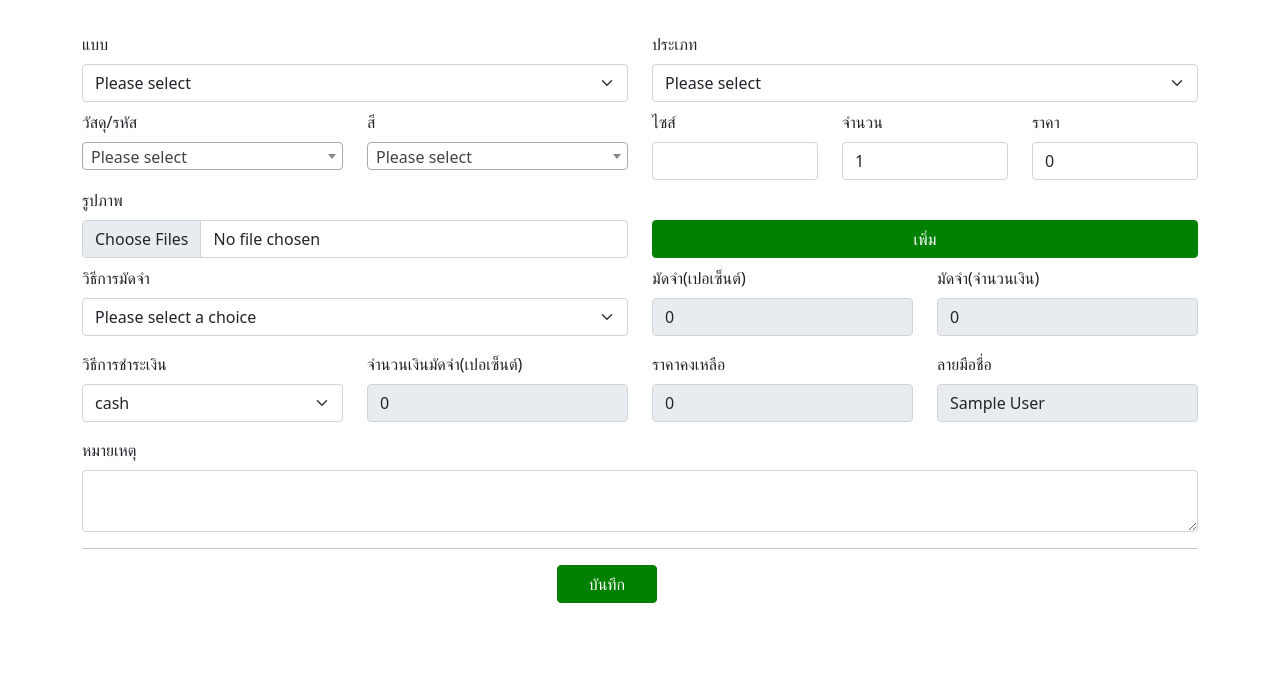
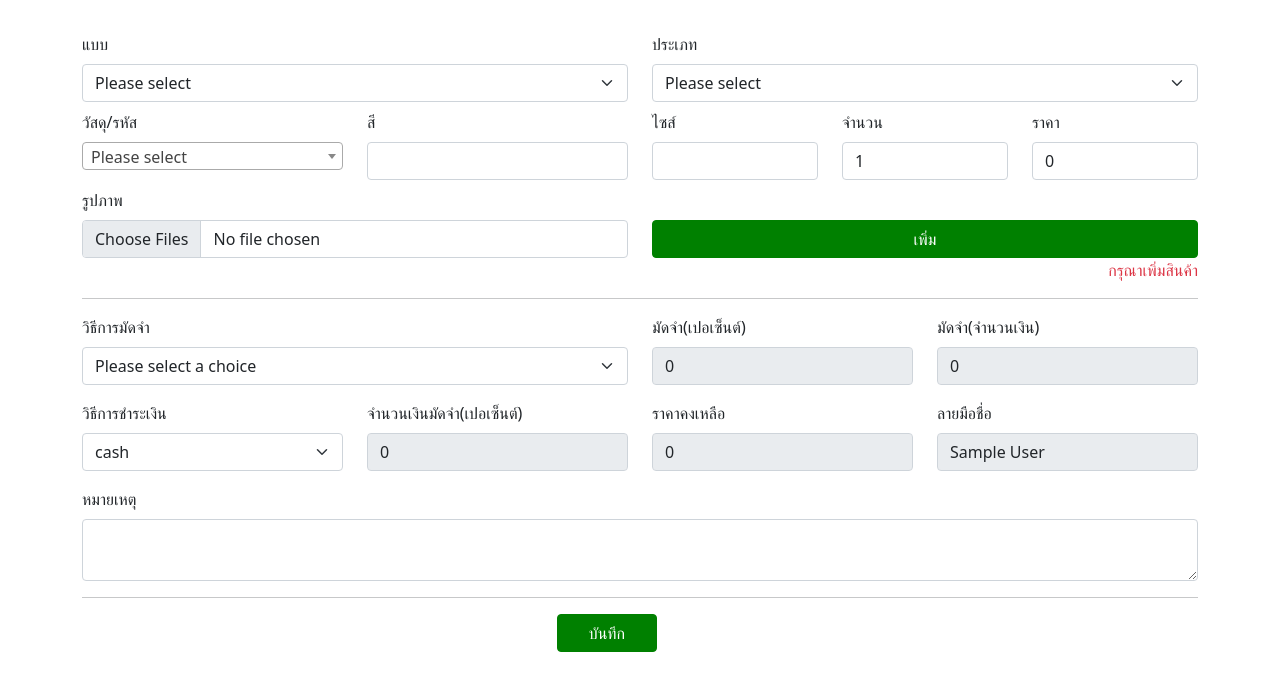
Before and after one commit to toppyishappy/furtniture_crm, a Django app: page /purchase-order/1/item in a window 1280 px wide. Shown: the part 56-747 px from the top of the page. Run offline with Django 3.2, Linux system fonts and the light colour scheme; the visitor is signed in with stand-in values (Sample User, id 1); data that the repository does not hold is empty; style sheets or scripts are compiled from the project's sources; some libraries are stand-ins or nearby versions.

Commit message:
update column color

```diff
--- a/core/forms.py
+++ b/core/forms.py
@@ -36,7 +36,7 @@ class PurchaseOrderForm(ModelForm):
 class ItemForm(forms.Form):
     type_id = forms.ModelChoiceField(queryset=ItemType.objects.all(), widget=forms.Select(attrs={'class':'form-select'}), empty_label="Please select")
     model_id = forms.ModelChoiceField(queryset=ItemModel.objects.all(), widget=forms.Select(attrs={'class':'form-select'}), empty_label="Please select")
-    color_id = forms.ModelChoiceField(queryset=ItemColor.objects.all(), widget=forms.Select(attrs={'class':'form-select', 'id': 'color-select'}), empty_label="Please select")
+    color = forms.CharField(required=False, max_length=50, widget=forms.TextInput(attrs={'class':'form-control'}))
     material_id = forms.ModelChoiceField(queryset=ItemMaterial.objects.all(), widget=forms.Select(attrs={'class':'form-select', 'id':'material-select'}), empty_label="Please select")
     size = forms.CharField(widget=forms.TextInput(attrs={'class':'form-control'}))
     files = forms.FileField(widget=forms.ClearableFileInput(attrs={'multiple': True, 'class': 'form-control'}), required=False)
--- a/core/models.py
+++ b/core/models.py
@@ -88,7 +88,7 @@ class WorkLocation(models.Model):
 class SaleOrderDetail(models.Model):
     sale_order = models.ForeignKey('core.SaleOrder', on_delete=models.CASCADE)
     model_id = models.IntegerField()
-    color_id = models.IntegerField()
+    color = models.TextField(blank=True, null=True)
     material_id = models.IntegerField()
     type_id = models.IntegerField()
     comment = models.TextField(blank=True, null=True)
--- a/core/views.py
+++ b/core/views.py
@@ -38,6 +38,7 @@ class PurchaseOrder(View):
     def post(self, request):
         form = PurchaseOrderForm(request.POST)
         if form.is_valid():
+            custom_po = form.cleaned_data['custom_po']
             date = form.cleaned_data['date']
             work_location_id = form.cleaned_data['work_location_id'].id
             fullname = form.cleaned_data['fullname']
@@ -55,7 +56,7 @@ class PurchaseOrder(View):
             try:
                 with transaction.atomic():
                     customer = Customer.objects.create(fullname=fullname, tel=tel)
-                    order = SaleOrder.objects.create(form_date=date,customer_id=customer.id, province=province, district=district,
+                    order = SaleOrder.objects.create(custom_po=custom_po,form_date=date,customer_id=customer.id, province=province, district=district,
                     amphoe=amphoe, zipcode=zipcode, delivery_address=delivery_address,
                     delivery_start_date=start_week_date,delivery_end_date=end_week_date , work_location_id=work_location_id)
                     order_id = order.id
@@ -105,11 +106,12 @@ class PurchaseOrderDetail(View):
             result.append({
                 'model': ItemModel.get_object(item.model_id),
                 'type': ItemType.get_object(item.type_id),
-                'color': ItemColor.get_object(item.color_id),
+                'color': item.color,
                 'material': ItemMaterial.get_object(item.material_id),
                 'images': ItemImage.get_all_images(item),
                 'amount': item.amount,
                 'price': item.price,
+                'size': item.size,
                 'id': item.id
             })
             summary_price += item.price * item.amount
@@ -177,7 +179,7 @@ class PurchaseOrderItem(View):
             result.append({
                 'model': ItemModel.get_object(item.model_id),
                 'type': ItemType.get_object(item.type_id),
-                'color': ItemColor.get_object(item.color_id),
+                'color': item.color,
                 'material': ItemMaterial.get_object(item.material_id),
                 'images': ItemImage.get_all_images(item),
                 'amount': item.amount,
@@ -196,14 +198,14 @@ class PurchaseOrderItem(View):
                 with transaction.atomic():
                     model_id = form.cleaned_data['model_id'].id
                     type_id = form.cleaned_data['type_id'].id
-                    color_id = form.cleaned_data['color_id'].id
+                    color = form.cleaned_data['color']
                     material_id = form.cleaned_data['material_id'].id
                     price = form.cleaned_data['price']
                     amount = form.cleaned_data['amount']
                     size = form.cleaned_data['size']
                     files = request.FILES.getlist('files')
                     sale_order = SaleOrder.objects.get(id=id)
-                    detail = SaleOrderDetail.objects.create(sale_order=sale_order, model_id=model_id, type_id=type_id, color_id=color_id,
+                    detail = SaleOrderDetail.objects.create(sale_order=sale_order, model_id=model_id, type_id=type_id, color=color,
                                                                 material_id=material_id, price=price, amount=amount, size=size)
                     for file in files:
                         ItemImage.objects.create(image=file, order_detail=detail)
@@ -237,7 +239,7 @@ class PurchaseOrderEditItem(View):
             result.append({
                 'model': ItemModel.get_object(item.model_id),
                 'type': ItemType.get_object(item.type_id),
-                'color': ItemColor.get_object(item.color_id),
+                'color': item.color,
                 'material': ItemMaterial.get_object(item.material_id),
                 'images': ItemImage.get_all_images(item),
                 'size': item.size,
@@ -274,14 +276,14 @@ class PurchaseOrderEditItem(View):
                 with transaction.atomic():
                     model_id = form.cleaned_data['model_id'].id
                     type_id = form.cleaned_data['type_id'].id
-                    color_id = form.cleaned_data['color_id'].id
+                    color = form.cleaned_data['color']
                     material_id = form.cleaned_data['material_id'].id
                     price = form.cleaned_data['price']
                     amount = form.cleaned_data['amount']
                     size = form.cleaned_data['size']
                     files = request.FILES.getlist('files')
                     sale_order = SaleOrder.objects.get(id=id)
-                    detail = SaleOrderDetail.objects.create(sale_order=sale_order, model_id=model_id, type_id=type_id, color_id=color_id,
+                    detail = SaleOrderDetail.objects.create(sale_order=sale_order, model_id=model_id, type_id=type_id, color=color,
                                                                 material_id=material_id, price=price, amount=amount, size=size)
                     for file in files:
                         ItemImage.objects.create(image=file, order_detail=detail)
@@ -330,7 +332,7 @@ class PurchaseOrderEdit(View):
             result.append({
                 'model': ItemModel.get_object(item.model_id),
                 'type': ItemType.get_object(item.type_id),
-                'color': ItemColor.get_object(item.color_id),
+                'color': item.color,
                 'material': ItemMaterial.get_object(item.material_id),
                 'images': ItemImage.get_all_images(item),
                 'amount': item.amount,
--- a/templates/core/purchase-order-detail.html
+++ b/templates/core/purchase-order-detail.html
@@ -174,8 +174,8 @@
                 <tr class="">
                     <td>{{item.model.name}}</td>
                     <td>{{item.material.name}}</td>
-                    <td>{{item.color.name}}</td>
                     <td>{{item.type.name}}</td>
+                    <td>{{item.color|default:"-"}}</td>
                     <td>{{item.size|default:"-"}}</td>
                     <td>{{item.amount}}</td>
                     <td>{{item.price}}</td>
--- a/templates/core/purchase-order-edit-item.html
+++ b/templates/core/purchase-order-edit-item.html
@@ -45,7 +45,7 @@
                 </div>
                 <div class="col-3">
                     <label for="exampleFormControlInput1" class="form-label">สี</label>
-                    {{form.color_id}}
+                    {{form.color}}
                 </div>
                 <div class="col-2">
                     <label for="exampleFormControlInput1" class="form-label">ไซส์</label>
@@ -118,7 +118,7 @@
                         <div class="col-2">
                             <div class="d-flex-inline">
                                 <span>สี</span>
-                                <span>{{item.color.name}}</span>
+                                <span>{{item.color|default:"-"}}</span>
                             </div>
                         </div>
                         <div class="col-1">
--- a/templates/core/purchase-order-item.html
+++ b/templates/core/purchase-order-item.html
@@ -45,7 +45,7 @@
                 </div>
                 <div class="col-3">
                     <label for="exampleFormControlInput1" class="form-label">สี</label>
-                    {{form.color_id}}
+                    {{form.color}}
                 </div>
                 <div class="col-2">
                     <label for="exampleFormControlInput1" class="form-label">ไซส์</label>
@@ -70,6 +70,10 @@
                         data-bs-target="#exampleModal" />
                 </div>
             </div>
+            <div class="d-flex justify-content-end text-danger">
+                <span class="">กรุณาเพิ่มสินค้า</span>
+            </div>
+            <hr>
             <div class="row mt-2">
                 <!-- <div class="col-6">
                     <input type="submit" style="width: 100%;" class="btn btn-primary" value="add" data-bs-toggle="modal" data-bs-target="#exampleModal"/>
@@ -114,7 +118,7 @@
                         <div class="col-2">
                             <div class="d-flex-inline">
                                 <span>สี</span>
-                                <span>{{item.color.name}}</span>
+                                <span>{{item.color|default:"-"}}</span>
                             </div>
                         </div>
                         <div class="col-2">
```
Also changed, not shown: core/api/v1.py (+9 -7 lines), core/migrations/0004_auto_20220606_2115.py (added).
